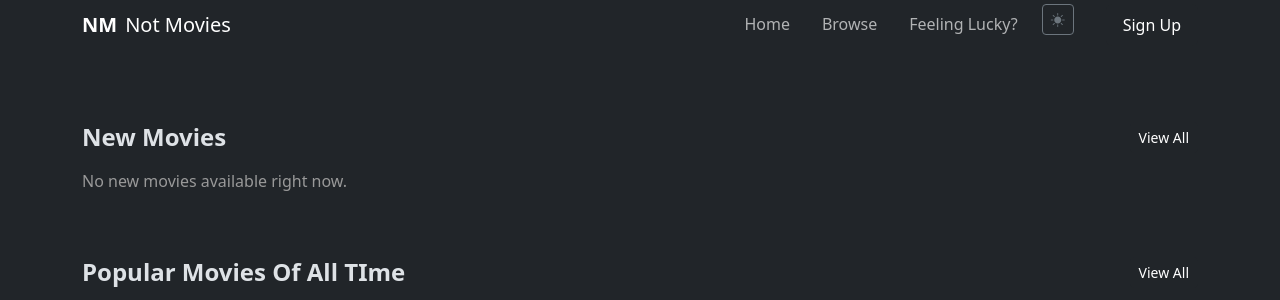
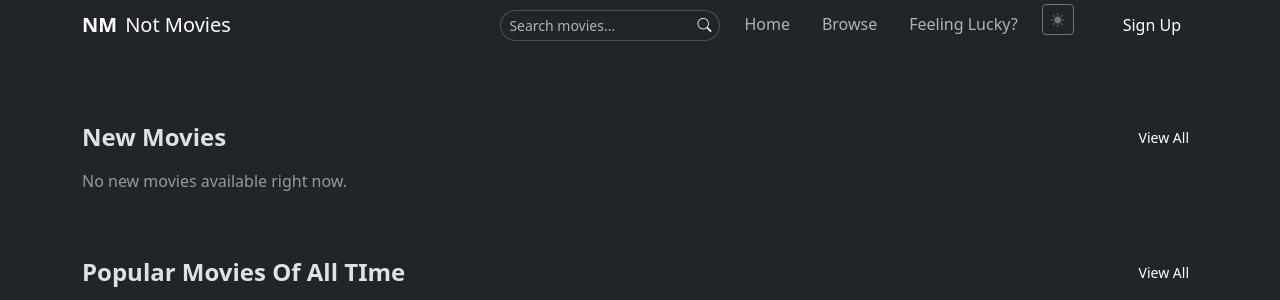
Before and after one commit to DancingAlone-us/NotMovies, a Flask app: page /home in a window 1280 px wide. Shown: the top 300 px of the page. Run offline with Flask 3, Linux system fonts and the light colour scheme; data that the repository does not hold is empty; some libraries are stand-ins or nearby versions.

Commit message:
Added a search box in the nav bar

```diff
--- a/static/css/app.css
+++ b/static/css/app.css
@@ -363,3 +363,25 @@
 .chat-input-row {
   border-top: 1px solid #ddd;
 }
+
+.nav-search-form {
+  max-width: 220px;
+}
+
+.nav-search-input {
+  border-radius: 20px 0 0 20px;
+  border-right: none;
+}
+
+.nav-search-btn {
+  border-radius: 0 20px 20px 0;
+  border: 1px solid #ced4da;
+  border-left: none;
+  background-color: #fff;
+}
+
+[data-bs-theme="dark"] .nav-search-btn {
+  background-color: #212529;
+  border-color: #495057;
+  color: #eee;
+}
--- a/templates/base.html
+++ b/templates/base.html
@@ -27,7 +27,7 @@
   </head>
   <body>
     <!--Navbar-->
-    <div class="navbar navbar-expand-lg py-1">
+   <div class="navbar navbar-expand-lg py-1">
       <div class="container">
         <a class="navbar-brand d-flex align-items-center gap-2" href="/">
           <span class="fw-bold">NM</span>
@@ -50,6 +50,14 @@
           class="collapse navbar-collapse justify-content-lg-end"
           id="mainNavbar"
         >
+          <form method="get" action="{{ url_for('browse') }}" class="d-flex nav-search-form order-lg-first me-lg-3 my-2 my-lg-0">
+            <input type="text" name="q" class="form-control form-control-sm nav-search-input"
+                   placeholder="Search movies...">
+            <button class="btn btn-sm nav-search-btn" type="submit" aria-label="Search">
+              <i class="bi bi-search"></i>
+            </button>
+          </form>
+
           <ul class="navbar-nav gap-lg-3 text-center pt-1 pt-lg-0">
             <li class="nav-item">
               <a class="nav-link" href="{{ url_for('index') }}">Home</a>
```
